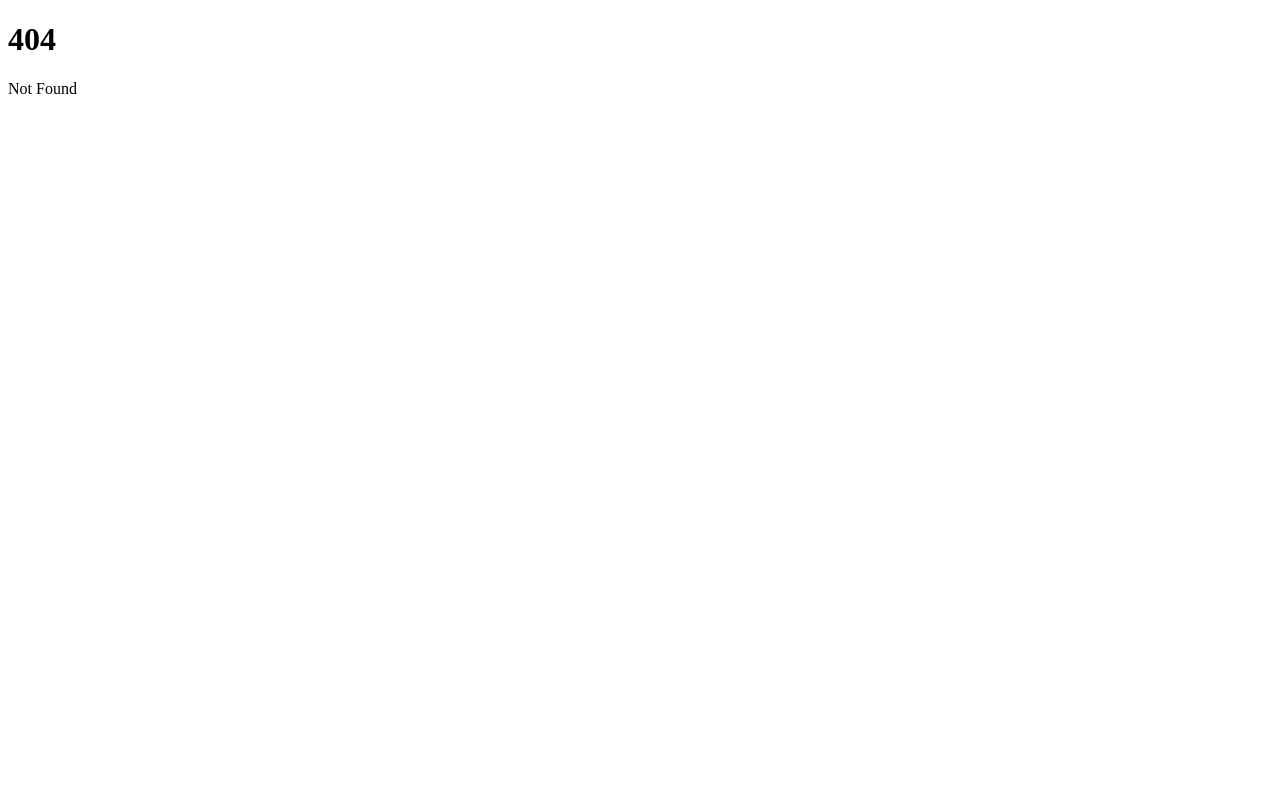
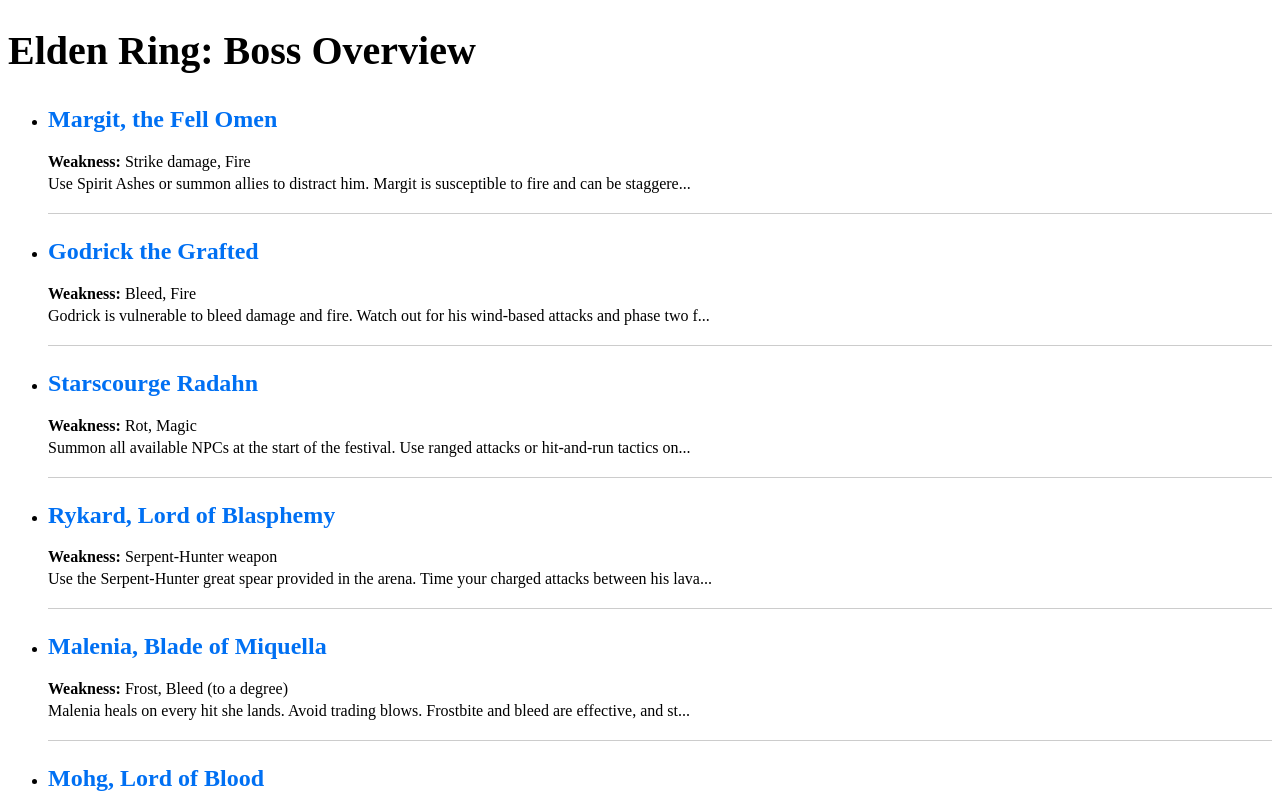
Before and after one commit to bit-web-1/project-25-1-St1ckyf0x, a SvelteKit app in the folder project-25-1-St1ckyf0x/: page /bosses in a window 1280 px wide. Before the commit this address had no page. Shown: the top 800 px of the page. Built offline with nearby package versions, Linux system fonts and the light colour scheme.

Commit message:
decided to change to elden ring, not nightreign

```diff
--- /dev/null
+++ b/project-25-1-St1ckyf0x/src/lib/bosses.js
@@ -0,0 +1,44 @@
+export const bosses = [
+  {
+    id: 'margit',
+    name: 'Margit, the Fell Omen',
+    weakness: 'Strike damage, Fire',
+    strategy: `Use Spirit Ashes or summon allies to distract him. Margit is susceptible to fire and can be staggered with heavy weapons. Try to bait his combos and punish the long recovery on some of his larger swings.`
+  },
+  {
+    id: 'godrick',
+    name: 'Godrick the Grafted',
+    weakness: 'Bleed, Fire',
+    strategy: `Godrick is vulnerable to bleed damage and fire. Watch out for his wind-based attacks and phase two flamethrower arm. Stay behind him and punish after he slams or roars.`
+  },
+  {
+    id: 'radahn',
+    name: 'Starscourge Radahn',
+    weakness: 'Rot, Magic',
+    strategy: `Summon all available NPCs at the start of the festival. Use ranged attacks or hit-and-run tactics on horseback. Scarlet Rot damage-over-time builds are highly effective during both phases.`
+  },
+  {
+    id: 'rykard',
+    name: 'Rykard, Lord of Blasphemy',
+    weakness: 'Serpent-Hunter weapon',
+    strategy: `Use the Serpent-Hunter great spear provided in the arena. Time your charged attacks between his lava bursts and watch out for skull projectiles in phase two.`
+  },
+  {
+    id: 'malenia',
+    name: 'Malenia, Blade of Miquella',
+    weakness: 'Frost, Bleed (to a degree)',
+    strategy: `Malenia heals on every hit she lands. Avoid trading blows. Frostbite and bleed are effective, and strong Spirit Ashes can help. Dodge her Waterfowl Dance or get far away.`
+  },
+  {
+    id: 'mohg',
+    name: 'Mohg, Lord of Blood',
+    weakness: 'Fire, Hemorrhage resistance',
+    strategy: `Bring a Purifying Crystal Tear in your Flask to counter his phase transition attack. Fire damage works well. Keep pressure on him to prevent casting and avoid the blood flame AoEs.`
+  },
+  {
+    id: 'elden-beast',
+    name: 'Elden Beast',
+    weakness: 'Holy resistant, use Magic or Strike',
+    strategy: `Avoid holy damage as Elden Beast resists it. Use Magic and Strike-type weapons. Stay mobile, especially when it swims away and casts AoEs. Use lock-on sparingly due to size and movement.`
+  }
+];
--- a/project-25-1-St1ckyf0x/src/routes/+page.svelte
+++ b/project-25-1-St1ckyf0x/src/routes/+page.svelte
@@ -1,8 +1,35 @@
 <script>
-  let name = ''
+  // Placeholder for any future logic
 </script>
 
-<h1>Welcome to My SvelteKit Site</h1>
+<h1>Welcome to the Elden Ring Boss Guide</h1>
+<p>
+  This site contains information on all major bosses in <strong>Elden Ring</strong>,
+  including their locations, weaknesses, and strategies to defeat them.
+</p>
 
-<input bind:value={name} placeholder="What's your name?" />
-<p>Hello {name || 'stranger'}!</p>
+<a href="/bosses">View All Bosses</a>
+
+<style>
+  h1 {
+    font-size: 2.5rem;
+    margin-bottom: 1rem;
+  }
+
+  p {
+    font-size: 1.125rem;
+    line-height: 1.6;
+  }
+
+  a {
+    display: inline-block;
+    margin-top: 1rem;
+    color: #0070f3;
+    text-decoration: none;
+    font-weight: bold;
+  }
+
+  a:hover {
+    text-decoration: underline;
+  }
+</style>
--- /dev/null
+++ b/project-25-1-St1ckyf0x/src/routes/bosses/+page.svelte
@@ -0,0 +1,41 @@
+<script>
+  import { bosses } from '$lib/bosses.js';
+</script>
+
+<h1>Elden Ring: Boss Overview</h1>
+
+<ul>
+  {#each bosses as boss}
+    <li>
+      <h2><a href={`/bosses/${boss.id}`}>{boss.name}</a></h2>
+      <p><strong>Weakness:</strong> {boss.weakness}</p>
+      <p>{boss.strategy.slice(0, 100)}...</p>
+    </li>
+  {/each}
+</ul>
+
+<style>
+  h1 {
+    font-size: 2.5rem;
+    margin-bottom: 2rem;
+  }
+
+  li {
+    margin-bottom: 1.5rem;
+    border-bottom: 1px solid #ccc;
+    padding-bottom: 1rem;
+  }
+
+  a {
+    color: #0070f3;
+    text-decoration: none;
+  }
+
+  a:hover {
+    text-decoration: underline;
+  }
+
+  p {
+    margin: 0.25rem 0;
+  }
+</style>
--- /dev/null
+++ b/project-25-1-St1ckyf0x/src/routes/bosses/[id]/+page.svelte
@@ -0,0 +1,41 @@
+<script>
+    import { bosses } from '$lib/bosses.js';
+    import { page } from '$app/stores';
+
+    let id;
+    let boss;
+
+    $: id = $page.params.id;
+    $: boss = bosses.find(b => b.id === id);
+  </script>
+
+  {#if boss}
+    <h1>{boss.name}</h1>
+    <p><strong>Weakness:</strong> {boss.weakness}</p>
+
+    <h2>Strategy</h2>
+    <pre>{boss.strategy}</pre>
+  {:else}
+    <h1>Boss not found</h1>
+    <p>Sorry, we couldn't find an Elden Ring boss with that ID.</p>
+  {/if}
+
+  <style>
+    h1 {
+      font-size: 2rem;
+      margin-bottom: 1rem;
+    }
+
+    h2 {
+      margin-top: 1.5rem;
+      font-size: 1.25rem;
+    }
+
+    pre {
+      white-space: pre-wrap;
+      background: #f8f8f8;
+      padding: 1rem;
+      border-radius: 0.5rem;
+      font-family: inherit;
+    }
+  </style>
--- a/project-25-1-St1ckyf0x/src/routes/nightlords/+page.svelte
+++ /dev/null
@@ -1,40 +0,0 @@
-<script>
-  import { nightlords } from '$lib/nightlords.js';
-</script>
-
-<h1>Nightlords Bosses</h1>
-
-<ul>
-  {#each nightlords as boss}
-    <li>
-      <a href={`/nightlords/${boss.id}`}>
-        <strong>{boss.name}</strong> — Weakness: {boss.weakness}
-      </a>
-    </li>
-  {/each}
-</ul>
-
-<style>
-  h1 {
-    font-size: 2rem;
-    margin-bottom: 1rem;
-  }
-
-  ul {
-    list-style: none;
-    padding: 0;
-  }
-
-  li {
-    margin-bottom: 0.75rem;
-  }
-
-  a {
-    text-decoration: none;
-    color: #0070f3;
-  }
-
-  a:hover {
-    text-decoration: underline;
-  }
-</style>
```
Also changed, not shown: project-25-1-St1ckyf0x/src/lib/nightlords.js (deleted, +0 -51 lines).
